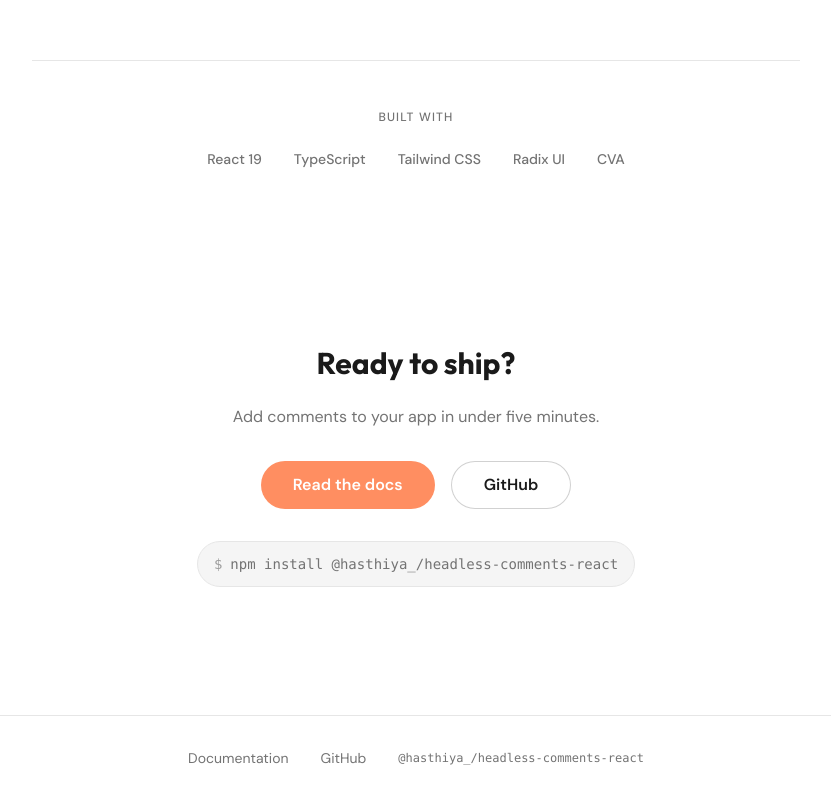
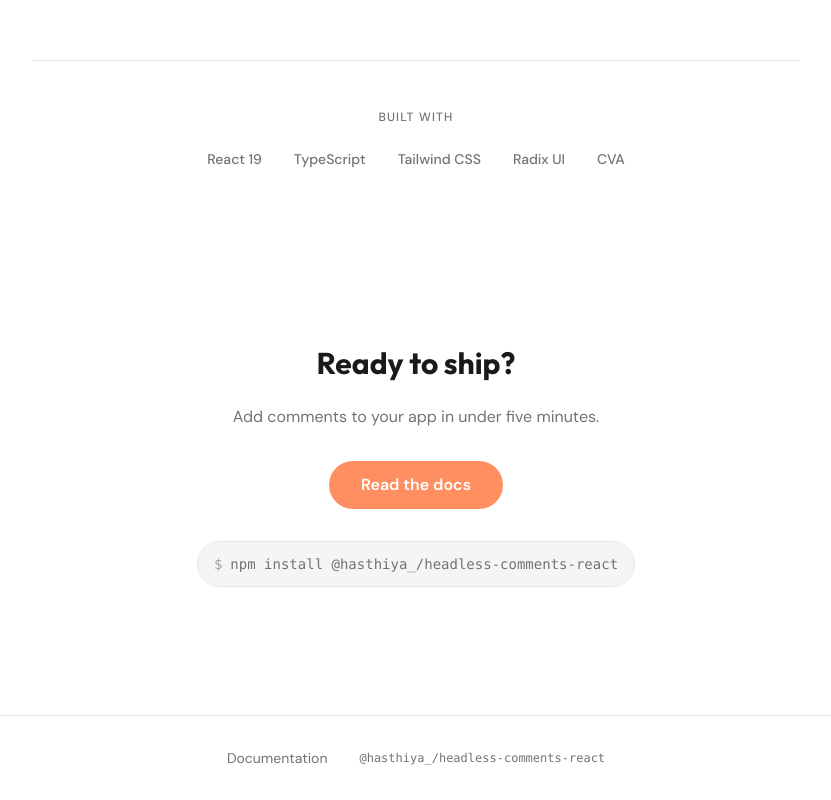
Before and after one commit to Hasthiya/headless-comments, a Next.js app in the folder apps/showcase/: page / in a window 1280 px wide. Shown: the part 1883-2683 px from the top of the page, without its empty margins (224-1055 px from the left). Built offline with nearby package versions, Linux system fonts and the light colour scheme; what tailwind-animate would draw is missing.

Commit message:
feat: Add initial showcase application layout components including Navbar, Footer, and main page.

```diff
--- a/apps/showcase/src/app/page.tsx
+++ b/apps/showcase/src/app/page.tsx
@@ -181,11 +181,7 @@ export default function Home() {
           <Button asChild size="lg" className="rounded-full font-semibold px-8 h-12 text-base">
             <Link href="/docs">Read the docs</Link>
           </Button>
-          <Button asChild variant="outline" size="lg" className="rounded-full font-semibold px-8 h-12 text-base border-foreground/20 text-foreground hover:bg-muted">
-            <a href="https://github.com/yourusername/comment-section" target="_blank" rel="noopener noreferrer">
-              GitHub
-            </a>
-          </Button>
+
         </div>
         <code className="inline-flex items-center gap-2 bg-muted text-muted-foreground px-4 py-3 rounded-full text-sm font-mono border border-border select-all">
           <span className="text-foreground/40">$</span> npm install @hasthiya_/headless-comments-react
--- a/apps/showcase/src/components/Footer.tsx
+++ b/apps/showcase/src/components/Footer.tsx
@@ -11,14 +11,7 @@ export function Footer() {
           >
             Documentation
           </Link>
-          <a
-            href="https://github.com/yourusername/comment-section"
-            target="_blank"
-            rel="noopener noreferrer"
-            className="hover:text-foreground transition-colors duration-300 ease-heartbeat underline-offset-4 hover:underline"
-          >
-            GitHub
-          </a>
+
           <span className="font-mono text-xs">@hasthiya_/headless-comments-react</span>
         </div>
       </div>
--- a/apps/showcase/src/components/Navbar.tsx
+++ b/apps/showcase/src/components/Navbar.tsx
@@ -2,7 +2,7 @@
 
 import { useState, useRef } from 'react';
 import Link from 'next/link';
-import { Github, Menu, X } from 'lucide-react';
+import { Package, Menu, X } from 'lucide-react';
 import { ThemeToggle } from './ThemeToggle';
 import {
   Sheet,
@@ -57,14 +57,15 @@ export function Navbar() {
             <ThemeToggle />
           </div>
           <a
-            href="https://github.com/yourusername/comment-section"
+            href="https://www.npmjs.com/package/@hasthiya_/headless-comments-react"
             target="_blank"
             rel="noopener noreferrer"
             className="hidden md:inline-flex rounded-md p-2 text-muted-foreground hover:bg-accent hover:text-accent-foreground transition-colors min-h-[44px] min-w-[44px] items-center justify-center"
-            aria-label="GitHub"
+            aria-label="npm"
           >
-            <Github className="h-4 w-4" />
+            <Package className="h-4 w-4" />
           </a>
+
           <Sheet open={mobileMenuOpen} onOpenChange={handleOpenChange}>
             <button
               ref={menuButtonRef}
@@ -111,15 +112,16 @@ export function Navbar() {
                   <ThemeToggle />
                 </div>
                 <a
-                  href="https://github.com/yourusername/comment-section"
+                  href="https://www.npmjs.com/package/@hasthiya_/headless-comments-react"
                   target="_blank"
                   rel="noopener noreferrer"
                   className="min-h-[48px] px-5 flex items-center gap-2 text-base text-muted-foreground hover:text-foreground hover:bg-muted/80 active:bg-muted transition-colors focus-visible:outline-none focus-visible:ring-2 focus-visible:ring-inset focus-visible:ring-ring"
                   onClick={closeMobileMenu}
                 >
-                  <Github className="h-4 w-4 shrink-0" />
-                  GitHub
+                  <Package className="h-4 w-4 shrink-0" />
+                  npm
                 </a>
+
               </div>
             </SheetContent>
           </Sheet>
```
